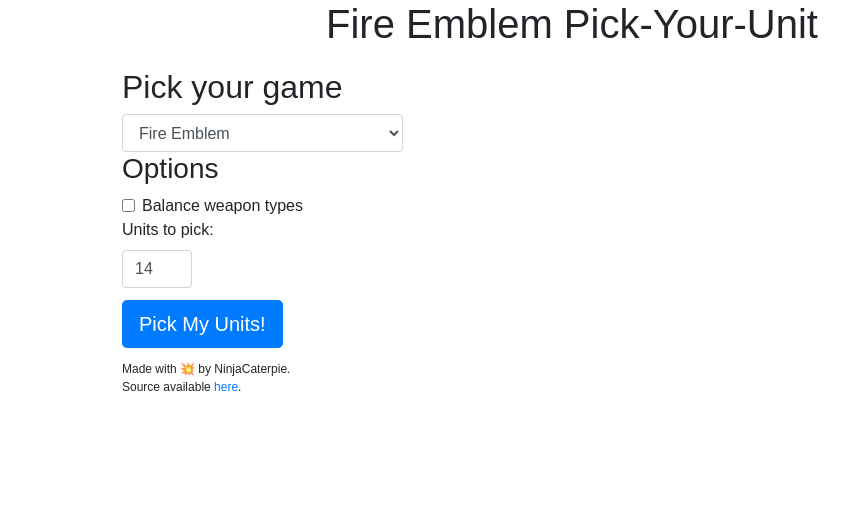
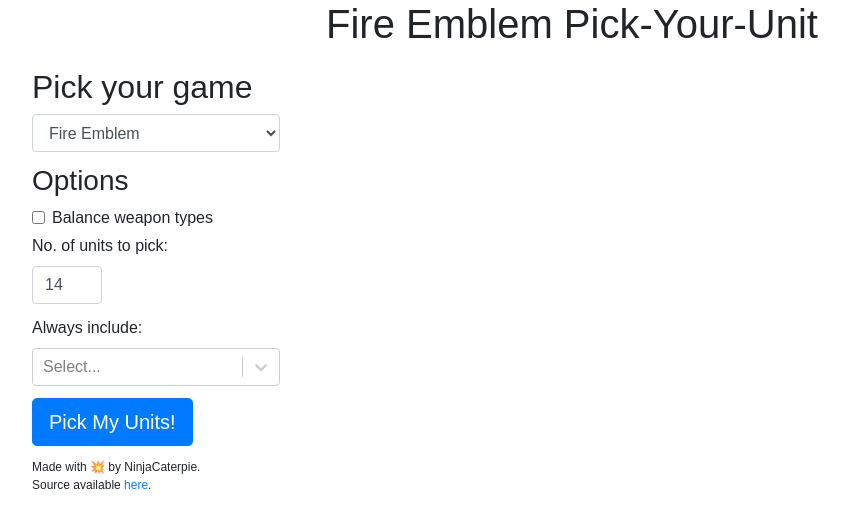
Before and after one commit to henry-alakazhang/pick-your-units, a React (Create React App) app: page / in a window 1280 px wide. Shown: the top 528 px of the page, without its empty margins (68-917 px from the left). Built offline with nearby package versions, Linux system fonts and the light colour scheme.

Commit message:
Add 'include' selector for forcing certain units
Also:
- Refactor a bunch of prop/handler logic to have slightly more clean code.
- Adjust the UI a bunch; make a lot of spacings and font sizes nicer.

```diff
--- a/package.json
+++ b/package.json
@@ -9,6 +9,7 @@
     "typescript": "^4.9.5"
   },
   "dependencies": {
+    "@babel/runtime": "^7.21.0",
     "@types/node": "^18.13.0",
     "@types/react": "^18.0.28",
     "@types/react-dom": "^18.0.11",
@@ -17,7 +18,8 @@
     "react-addons-css-transition-group": "^15.6.2",
     "react-bootstrap": "^2.7.2",
     "react-dom": "^18.2.0",
-    "react-scripts": "^5.0.1"
+    "react-scripts": "^5.0.1",
+    "react-select": "^5.7.0"
   },
   "scripts": {
     "start": "react-scripts start",
--- a/src/App.tsx
+++ b/src/App.tsx
@@ -1,14 +1,14 @@
 import React, { Component } from "react";
-import { Row, Col, Button, Alert } from "react-bootstrap";
+import { Alert, Button, Col, Row } from "react-bootstrap";
 
+import { CharacterList } from "./components/CharacterList";
+import { GameOptions } from "./components/GameOptions";
 import { GamePicker } from "./components/GamePicker";
-import { GameOptions } from "./components/GameOptions";
-import { CharacterList } from "./components/CharacterList";
 
-import { CompletedPicks, Picker } from "./Picker";
-import { gameList, Games } from "./Games";
 import "./App.css";
 import { Game } from "./data/data.types";
+import { gameList, Games } from "./Games";
+import { CompletedPicks, Picker } from "./Picker";
 
 export type PickerOptions = Game<any>["flags"] & {
   factions?: boolean;
@@ -20,6 +20,7 @@
   {
     game: string;
     numPicks: number;
+    included: string[];
     options: PickerOptions;
     picking: boolean;
     picks?: CompletedPicks;
@@ -31,6 +32,7 @@
     this.state = {
       game: gameList[0],
       numPicks: Games[gameList[0]].defaultPicks || 12,
+      included: [],
       options: {
         pairings: false,
         friends: false,
@@ -44,11 +46,6 @@
       picking: false,
       picks: undefined,
     };
-
-    this.handleGamePick = this.handleGamePick.bind(this);
-    this.handleOptionChange = this.handleOptionChange.bind(this);
-    this.handleNumChange = this.handleNumChange.bind(this);
-    this.handleStart = this.handleStart.bind(this);
   }
 
   handleGamePick(e) {
@@ -57,6 +54,7 @@
       game: e.target.value,
       // default to 12 for games without a setting
       numPicks: Games[e.target.value].defaultPicks || 12,
+      included: [],
       picks: undefined,
       options: {
         pairings: false,
@@ -72,22 +70,27 @@
     });
   }
 
-  handleOptionChange(e, opt) {
+  handleOptionChange(opt: string, set: boolean) {
+    console.log(opt, set);
     const cascade = {
       pairings: ["onlypairs", "children"],
       classes: ["troll"],
     };
     let options = this.state.options;
-    options[opt] = e.target.checked;
+    options[opt] = set;
     // cascade and remove invalid options
-    if (!e.target.checked && cascade[opt]) {
+    if (!set && cascade[opt]) {
       for (const opt2 of cascade[opt]) options[opt2] = false;
     }
     this.setState({ options: options });
   }
 
-  handleNumChange(e) {
-    this.setState({ numPicks: e.target.value });
+  handleNumChange(numPicks: number) {
+    this.setState({ numPicks });
+  }
+
+  handleIncludeChange(included: string[]) {
+    this.setState({ included });
   }
 
   handleStart() {
@@ -95,7 +98,8 @@
     const picker = new Picker(
       this.state.game,
       this.state.numPicks,
-      this.state.options
+      this.state.options,
+      this.state.included
     );
     picker.generatePicks().then(res => {
       this.setState({
@@ -109,7 +113,11 @@
     const styles: { [k: string]: React.CSSProperties } = {
       container: {
         margin: "20px",
-        maxWidth: "900px",
+        maxWidth: "1080px",
+      },
+      listContainer: {
+        maxHeight: "calc(100vh - 100px)",
+        overflowY: "auto",
       },
       sidebar: {
         textAlign: "left",
@@ -128,18 +136,24 @@
           <h1>Fire Emblem Pick-Your-Unit</h1>
           <div style={styles.container}>
             <Row>
-              <Col md={4} style={styles.sidebar}>
-                <GamePicker
-                  game={this.state.game}
-                  handler={this.handleGamePick}
-                />
+              <Col md={3} style={styles.sidebar}>
+                <div style={styles.sidebarSection}>
+                  <GamePicker
+                    game={this.state.game}
+                    handler={g => this.handleGamePick(g)}
+                  />
+                </div>
                 <div style={styles.sidebarSection}>
                   <GameOptions
                     game={this.state.game}
                     options={this.state.options}
-                    handleOptionChange={this.handleOptionChange}
                     numPicks={this.state.numPicks}
-                    handleNumChange={this.handleNumChange}
+                    included={this.state.included}
+                    handleOptionChange={(opt, val) =>
+                      this.handleOptionChange(opt, val)
+                    }
+                    handleNumChange={n => this.handleNumChange(n)}
+                    handleIncludeChange={inc => this.handleIncludeChange(inc)}
                   />
                 </div>
                 <div style={styles.sidebarSection}>
@@ -154,7 +168,7 @@
                     size="lg"
                     variant="primary"
                     disabled={Games[this.state.game].disabled !== undefined}
-                    onClick={this.handleStart}
+                    onClick={() => this.handleStart()}
                   >
                     Pick My Units!
                   </Button>
@@ -173,7 +187,7 @@
                   .
                 </div>
               </Col>
-              <Col md={8}>
+              <Col md={9} style={styles.listContainer}>
                 {this.state.picks && (
                   <CharacterList
                     picks={this.state.picks}
--- a/src/Picker.ts
+++ b/src/Picker.ts
@@ -63,8 +63,9 @@
   private options: GameConfig;
   private pool: string[];
   private picks: CompletedPicks;
+  private include: string[];
 
-  constructor(game: string, numPicks: number, options: GameConfig) {
+  constructor(game: string, numPicks: number, options: GameConfig, include?: string[]) {
     this.game = Games[game];
     this.numPicks = numPicks;
     this.options = options;
@@ -77,6 +78,7 @@
       emblems: {},
       options: { ...options },
     };
+    this.include = include ?? [];
   }
 
   /**
@@ -166,8 +168,8 @@
         this.pool.length + this.picks.characters.length
       );
 
-      // pick free characters
-      for (const forced of this.game.free) {
+      // pick free and force-included characters
+      for (const forced of [...this.game.free, ...this.include]) {
         this.makePick(getOrRand(forced));
       }
 
--- a/src/components/CharacterList.tsx
+++ b/src/components/CharacterList.tsx
@@ -1,6 +1,6 @@
-import React, { Component } from "react";
+import { Component } from "react";
+import ReactCSSTransitionGroup from "react-addons-css-transition-group";
 import { Row, Table } from "react-bootstrap";
-import ReactCSSTransitionGroup from "react-addons-css-transition-group";
 
 import { Games } from "../Games";
 import { CharacterPick, CompletedPicks } from "../Picker";
--- a/src/components/GameOptions.tsx
+++ b/src/components/GameOptions.tsx
@@ -1,5 +1,6 @@
-import React, { ChangeEvent, Component } from "react";
-import { Row, Col, Form } from "react-bootstrap";
+import { Component } from "react";
+import { Col, Form, Row } from "react-bootstrap";
+import Select from "react-select";
 import { Game } from "../data/data.types";
 
 import { Games } from "../Games";
@@ -14,12 +15,16 @@
     options: GameConfig;
     game: string;
     numPicks: number;
-    handleOptionChange: (event: any, value: string) => void;
-    handleNumChange: (event: any) => void;
+    included: string[];
+    handleOptionChange: (option: string, value: boolean) => void;
+    handleNumChange: (newNumber: number) => void;
+    handleIncludeChange: (units: string[]) => void;
   },
   {}
 > {
   render() {
+    const game = Games[this.props.game];
+
     const optionStuff: {
       [k in keyof GameConfig]: { display: string; disabled: boolean };
     } = {
@@ -64,7 +69,7 @@
 
     const availableOptions = typedObjectKeys(optionStuff).filter(
       // `balanced` is not a flag on a game - it can always be set
-      o => o === "balanced" || !!Games[this.props.game].flags[o]
+      o => o === "balanced" || !!game.flags[o]
     );
 
     const styles = {
@@ -73,30 +78,52 @@
       },
     };
 
+    const characterOptions = Object.keys(Games[this.props.game].characters)
+      .filter(
+        // TODO: include these as locked picks in the multiselect
+        char =>
+          // either no avatar or not the avatar
+          (!game.avatar || !char.includes(game.avatar)) &&
+          // and not a free unit
+          !game.free.includes(char)
+      )
+      .map(char => ({
+        value: char,
+        label: char,
+      }));
+
+    const includedOptions = this.props.included.map(char => ({
+      value: char,
+      label: char,
+    }));
+
     return (
       <Row>
         <Col>
           <h3>Options</h3>
-          <Form>
+          <Form style={{ marginBottom: 4 }}>
             <Form.Group>
               {availableOptions.map(flag => (
                 <Form.Check
                   disabled={optionStuff[flag]?.disabled}
                   checked={this.props.options[flag]}
                   key={flag}
-                  onChange={e => {
-                    this.props.handleOptionChange(e, flag);
-                  }}
                   id={flag}
                   label={`${optionStuff[flag]?.display}${
                     flag === "troll" ? "*" : ""
                   }`}
+                  onChange={e => {
+                    this.props.handleOptionChange(
+                      flag,
+                      !this.props.options[flag]
+                    );
+                  }}
                 />
               ))}
             </Form.Group>
           </Form>
           {Games[this.props.game].trollCriteria && (
-            <div>
+            <div style={{ fontSize: 12 }}>
               * Criteria for a troll pick:
               <ul>
                 {Games[this.props.game].trollCriteria?.map(criteria => (
@@ -105,20 +132,35 @@
               </ul>
             </div>
           )}
-          <div>
+          <div style={{ marginBottom: 12 }}>
             <Form>
               <Form.Group>
-                <Form.Label>Units to pick: </Form.Label>
+                <Form.Label>No. of units to pick: </Form.Label>
                 <Form.Control
                   style={styles.spinner}
                   type="number"
                   value={this.props.numPicks}
                   min={2}
                   max={Object.keys(Games[this.props.game].characters).length}
-                  onChange={this.props.handleNumChange}
+                  onChange={e =>
+                    this.props.handleNumChange(parseInt(e.target.value, 10))
+                  }
                 />
               </Form.Group>
             </Form>
+          </div>
+          <div>
+            <Form.Group>
+              <Form.Label>Always include:</Form.Label>
+              <Select
+                value={includedOptions}
+                options={characterOptions}
+                isMulti={true}
+                onChange={e => {
+                  this.props.handleIncludeChange(e.map(({ value }) => value));
+                }}
+              ></Select>
+            </Form.Group>
           </div>
         </Col>
       </Row>
--- a/src/components/GamePicker.tsx
+++ b/src/components/GamePicker.tsx
@@ -1,5 +1,5 @@
-import React, { Component } from "react";
-import { Row, Col, Form } from "react-bootstrap";
+import { Component } from "react";
+import { Col, Form, Row } from "react-bootstrap";
 
 import { gameList } from "../Games";
 
@@ -8,12 +8,6 @@
   handler: (event: any) => void;
 }> {
   render() {
-    const styles = {
-      gameInput: {
-        width: "auto",
-      },
-    };
-
     return (
       <Row>
         <Col>
@@ -22,7 +16,6 @@
             <Form.Group>
               <Form.Control
                 as="select"
-                style={styles.gameInput}
                 value={this.props.game}
                 onChange={this.props.handler}
               >
```
Also changed, not shown: src/Games.ts (+9 -9 lines), 2 other files (tests, documents, lock files or other folders).
